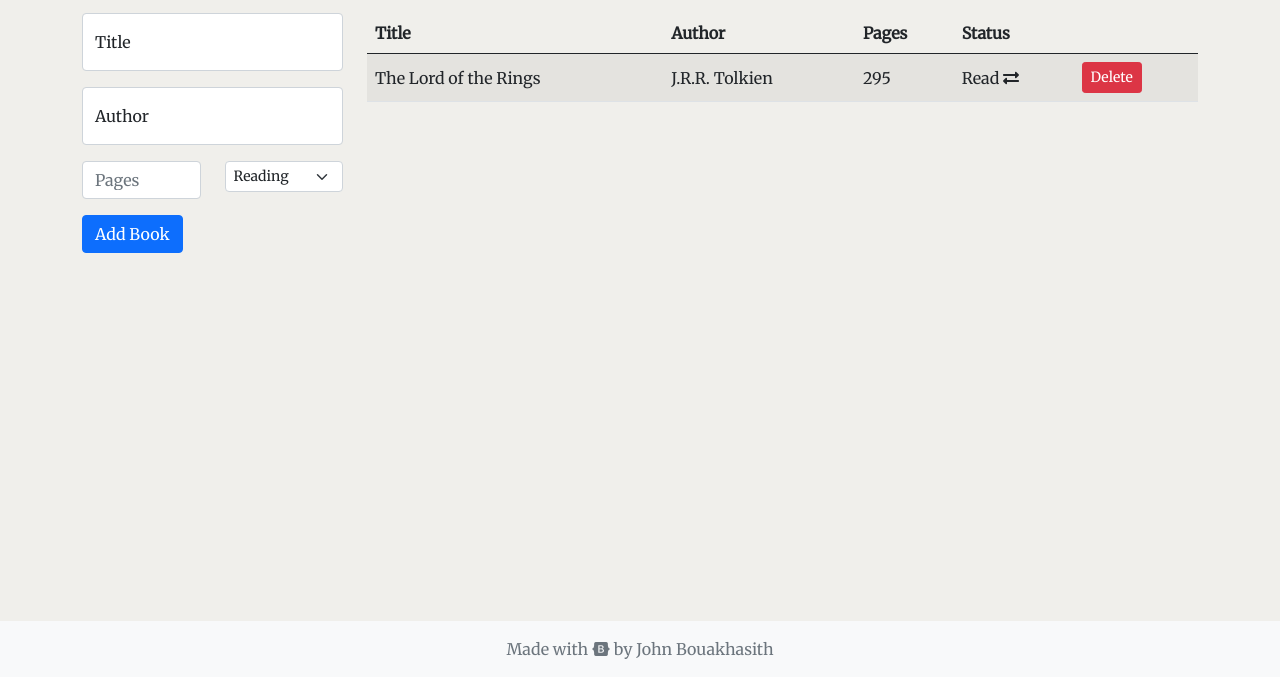
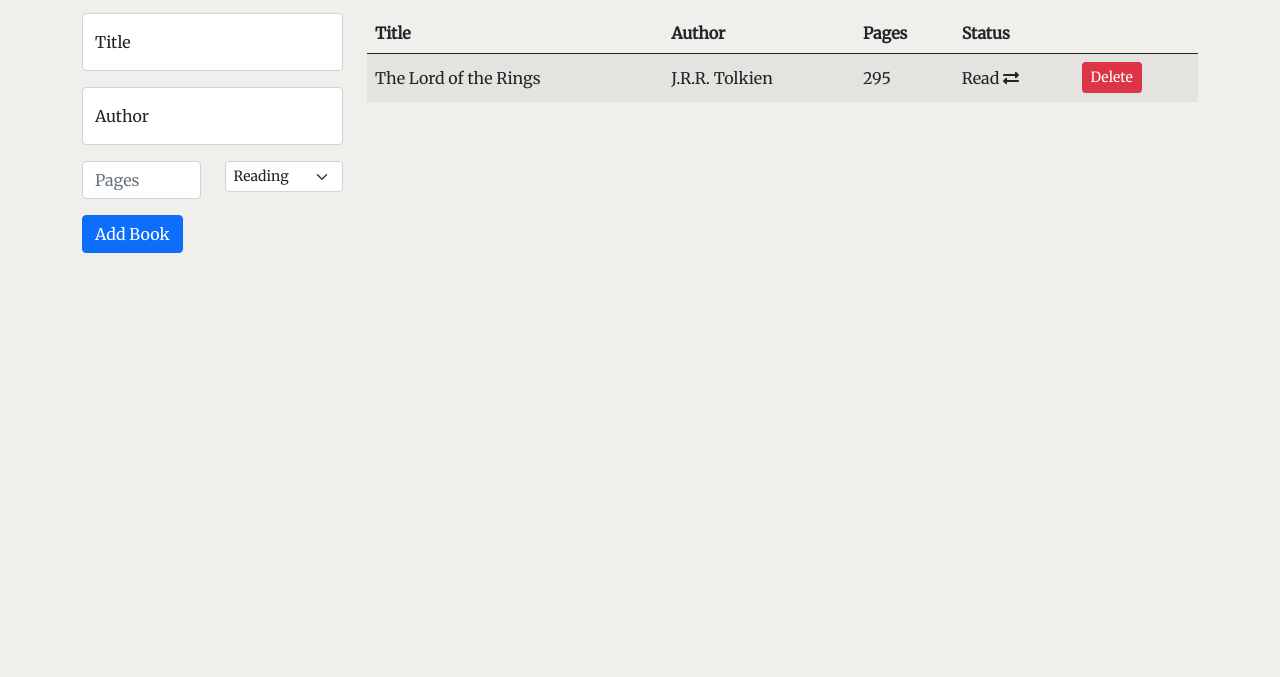
Before and after one commit to johnbdot/library, a plain HTML site: page index.html in a window 1280 px wide. Shown: the part 123-800 px from the top of the page. Drawn offline with nearby package versions, Linux system fonts and the light colour scheme.

Commit message:
Removed footer

```diff
--- a/index.html
+++ b/index.html
@@ -101,12 +101,6 @@
         </div>
       </div>
     </div>
-    <!-- Footer -->
-    <footer class="footer mt-auto py-3 bg-light">
-      <span class="text-muted"
-        >Made with <i class="fab fa-bootstrap"></i> by John Bouakhasith</span
-      >
-    </footer>
     <!-- Scripts -->
     <script src="script.js"></script>
   </body>
```
